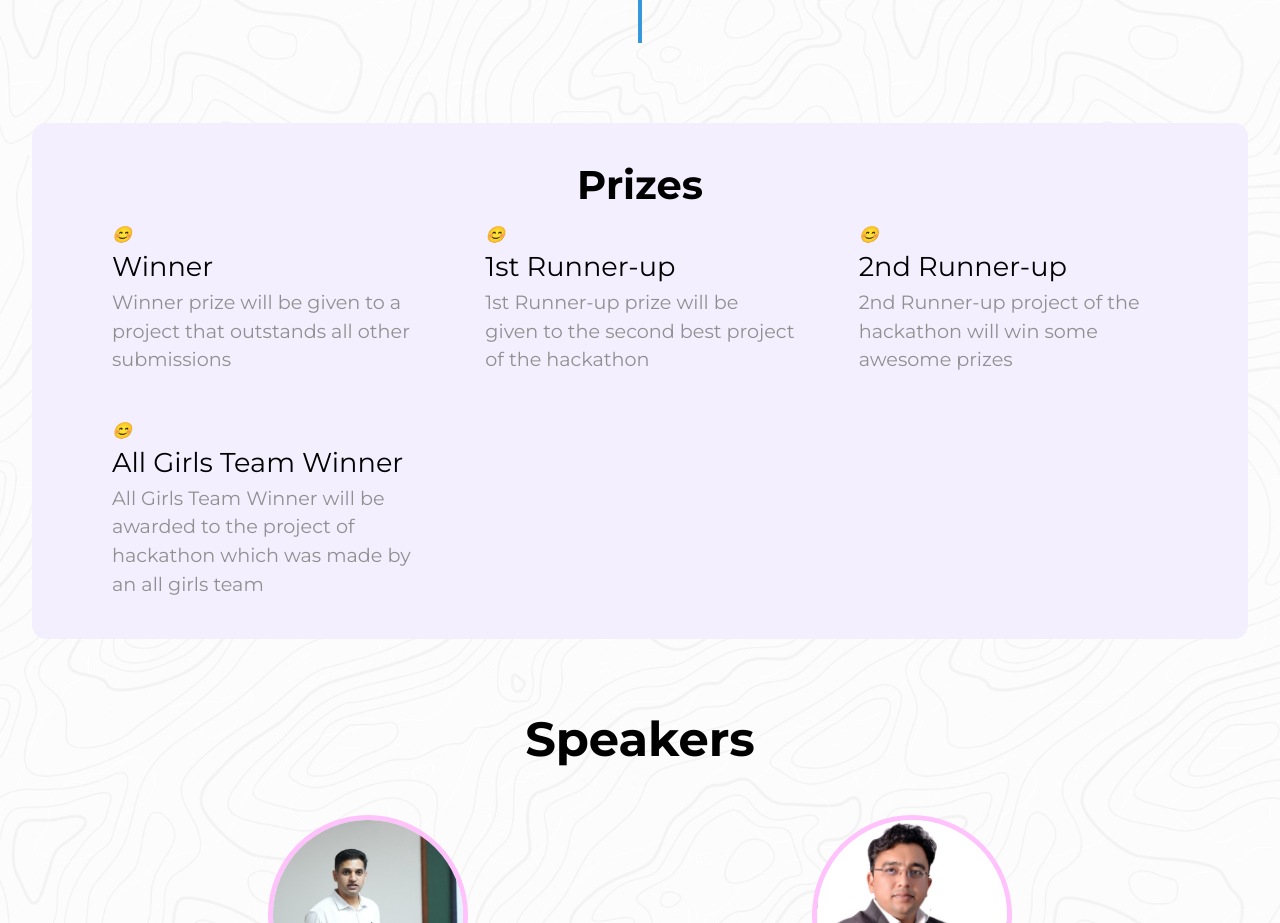
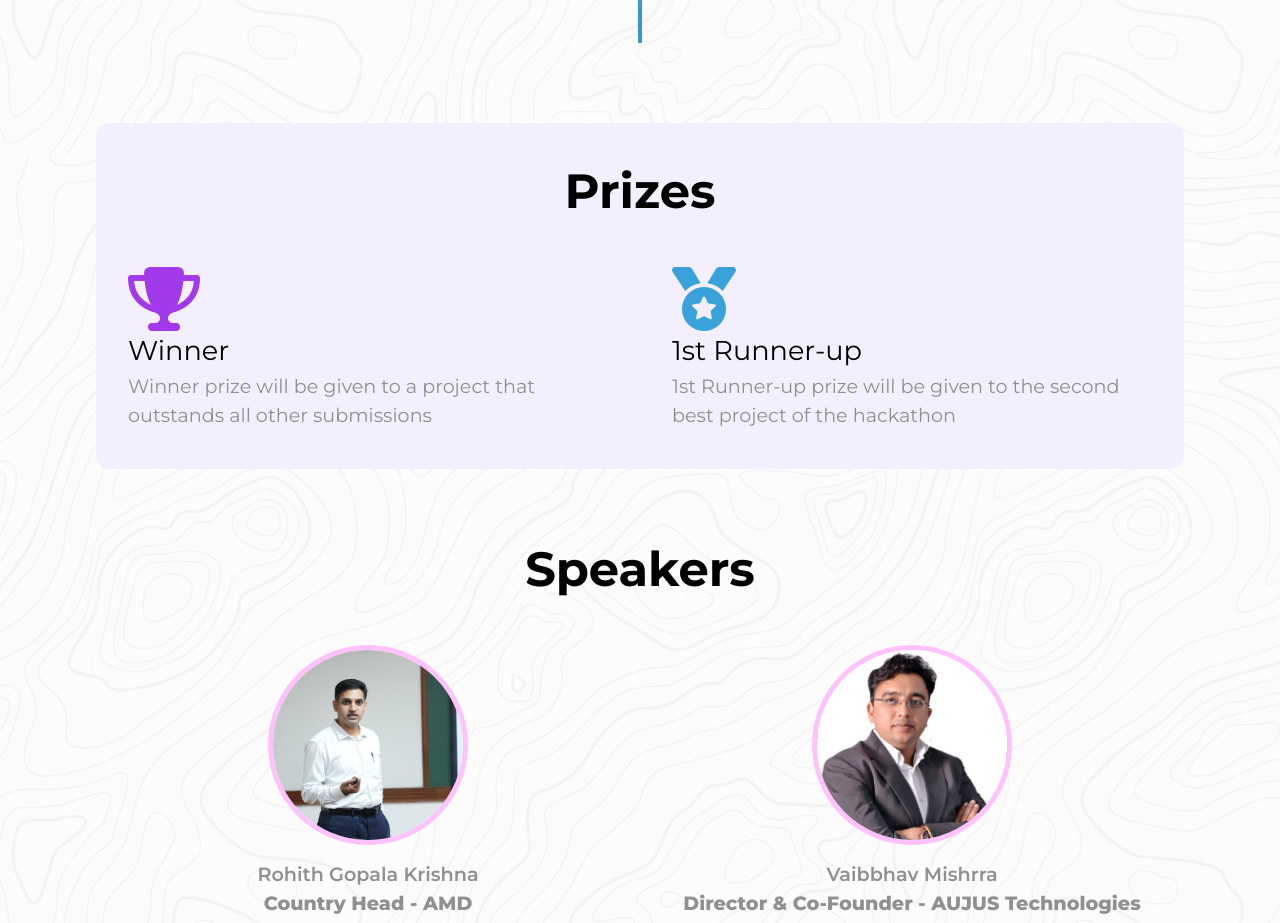
Before and after one commit to goelraghav002/FPGA_hackathon, a React (Vite) app: page / in a window 1280 px wide. Shown: the part 2380-3303 px from the top of the page. Built offline with nearby package versions, Linux system fonts and the light colour scheme.

Commit message:
created prizes data and fixed styles

```diff
--- a/src/constants/index.js
+++ b/src/constants/index.js
@@ -1,7 +1,20 @@
 import { ieee, jiit, amd, aujus } from "../assets/organizers";
 import { rohith, vaibbhav } from "../assets/speakers";
 
-export const prizes = [{}, {}, {}, {}, {}];
+export const prizes = [
+  {
+    icon: '<i class="first fa-solid fa-trophy fa-4x"></i>',
+    type: 'Winner',
+    content:
+      'Winner prize will be given to a project that outstands all other submissions'
+  },
+  {
+    icon: '<i class="second fa-solid fa-medal fa-4x"></i>',
+    type: '1st Runner-up',
+    content:
+      '1st Runner-up prize will be given to the second best project of the hackathon'
+  },
+];
 
 export const organizers = [
   {
--- a/src/sections/Prizes.css
+++ b/src/sections/Prizes.css
@@ -1,53 +1,63 @@
-/* .Row {
-    text-align: center;
-} */
 @import url('https://fonts.googleapis.com/css2?family=Montserrat:wght@100;300;400;500;600&display=swap');
+@import url('https://cdnjs.cloudflare.com/ajax/libs/font-awesome/6.4.2/css/all.min.css');
 
-*{
+* {
     font-family: 'Montserrat', sans-serif;
 }
 
-.prizes-grid-container{
+.prizes-grid-container {
     display: grid;
-    grid-template-rows: 1fr 1fr;
-    grid-template-columns: 1fr 1fr 1fr;
+    grid-template-rows: 1fr;
+    grid-template-columns: 1fr 1fr;
     text-align: center;
 }
 
 .prizesection {
     text-align: center;
-    width:95%;
-    padding: 4vh 6vh;
+    width: 85%;
+    padding: 4vh 0vh;
     margin: 4vh auto;
     border-radius: 14px;
     background-color: #f3effe;
 }
 
-.prizesection h1{
+.prizesection h1 {
     font-weight: bolder;
-    font-size: 2.5rem;
+    font-size: 3rem;
+    padding-bottom: 4vh;
 }
 
-.EachPrizes{
+.EachPrizes {
     margin: 1vh 4vh;
     text-align: left;
 }
 
-.EachPrizes p{
+.EachPrizes p {
     font-size: 1.2rem;
     color: rgb(145, 143, 143);
 }
 
-.EachPrizes h2{
+.EachPrizes h2 {
     font-size: 1.7rem;
 }
 
+.EachPrizes .first {
+    color: #A239EA;
+}
+
+.EachPrizes .second {
+    color: #39A2DB;
+}
+
+
 
 @media (max-width: 970px) {
-    .prizes-grid-container{
+    .prizes-grid-container {
         grid-template-columns: 1fr;
     }
-    .EachPrizes{
-        margin:4vh 1vh;
+
+    .EachPrizes {
+        margin: 3vh 4vh;
+        text-align: left;
     }
 }
--- a/src/sections/Prizes.jsx
+++ b/src/sections/Prizes.jsx
@@ -1,63 +1,32 @@
 // import React from 'react'
 import "./Prizes.css"
-
-// this Prizeinfo array will be removed when model/data files will be created, for now this data has been copied from the old repo for visualization
-
-const Prizeinfo = [
-  [
-    //Array 1
-    {
-      icon: <i className="first fas fa-4x fa-trophy">😊</i>,
-      type: 'Winner',
-      content:
-        'Winner prize will be given to a project that outstands all other submissions'
-    },
-    {
-      icon: <i className=" second fas fa-4x fa-medal">😊</i>,
-      type: '1st Runner-up',
-      content:
-        '1st Runner-up prize will be given to the second best project of the hackathon'
-    },
-    {
-      icon: <i className=" second fas fa-4x fa-medal">😊</i>,
-      type: '2nd Runner-up',
-      content:
-        '2nd Runner-up project of the hackathon will win some awesome prizes'
-    },
-    {
-      icon: <i className=" third fas fa-4x fa-skiing-nordic">😊</i>,
-      type: 'All Girls Team Winner',
-      content:
-        'All Girls Team Winner will be awarded to the project of hackathon which was made by an all girls team'
-    }
-  ]
-];
+import { prizes } from "../constants";
+import React, { useEffect } from 'react';
 
 const EachPrize = (props) => {
+  useEffect(() => {
+    const prizeicon = document.querySelector(`#id${props.i}`);
+    prizeicon.innerHTML = props.icon;
+  }, [props.i]);
+
   return (
     <div className="EachPrizes">
-      {props.icon}
+      <div id={"id" + props.i} className="prize-icon"></div>
       <h2>{props.type}</h2>
       <p>{props.content}</p>
     </div>
   )
 }
 
-const PrizeGroup = (props, index) => {
-  return (
-    <div key={index} className='prizes-grid-container'>
-      {props.map((s, i) => (
-        <EachPrize key={i} icon={s.icon} type={s.type} content={s.content} />
-      ))}
-    </div>
-  );
-};
-
 const Prizes = () => {
   return (
     <div className="prizesection" id="prizes">
       <h1>Prizes</h1>
-      {Prizeinfo.map(PrizeGroup)}
+      <div className='prizes-grid-container'>
+        {prizes.map((s, i) => (
+          <EachPrize key={i} i={i} icon={s.icon} type={s.type} content={s.content} />
+        ))}
+      </div>
     </div>
   )
 }
```
